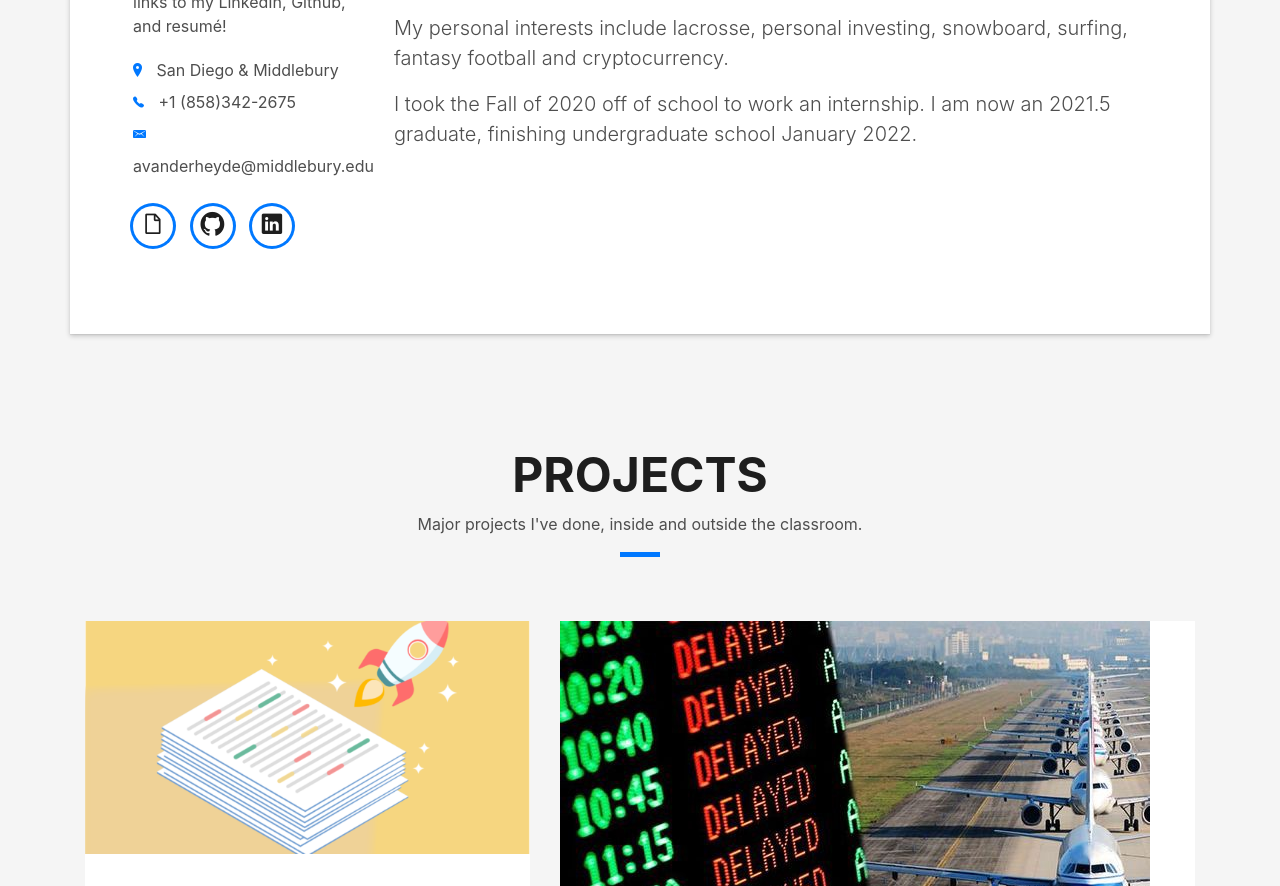
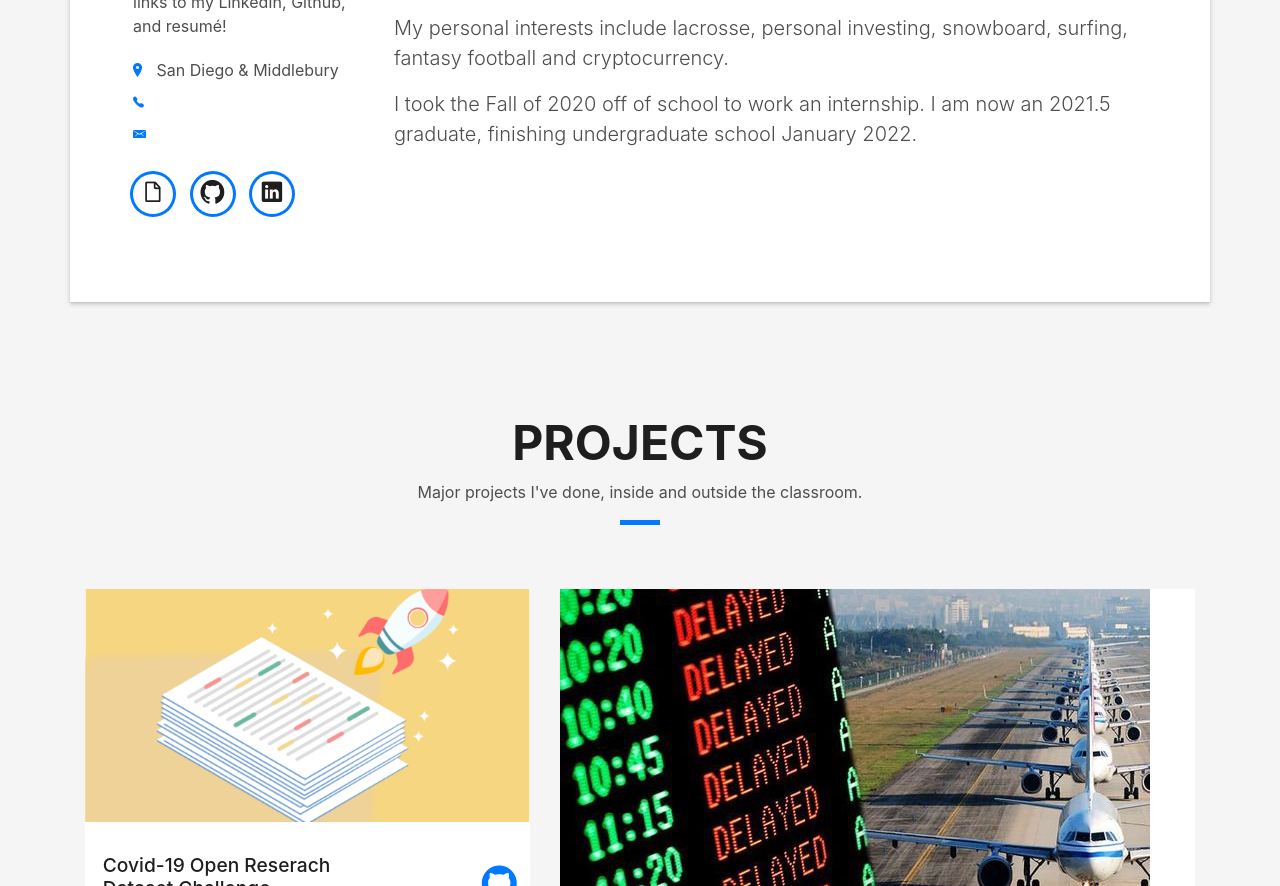
Before and after one commit to Avanderheyde/avanderheyde.github.io, a plain HTML site: page index.html in a window 1280 px wide. Shown: the part 1213-2099 px from the top of the page. Drawn offline with nearby package versions, Linux system fonts and the light colour scheme; files whose address does not match are found by name.

Commit message:
Update index.html

```diff
--- a/index.html
+++ b/index.html
@@ -105,8 +105,8 @@
                   </p>
                   <ul class="list-ico">
                     <li><span class="ion-ios-location"></span> San Diego  &  Middlebury</li>
-                    <li><span class="ion-ios-telephone"></span> +1 (858)342-2675</li>
-                    <li><span class="ion-email"></span>avanderheyde@middlebury.edu</li>
+                    <li><span class="ion-ios-telephone"></span> </li>
+                    <li><span class="ion-email"></span></li>
                   </ul>
                 </div>
                 <div class="socials">
```
